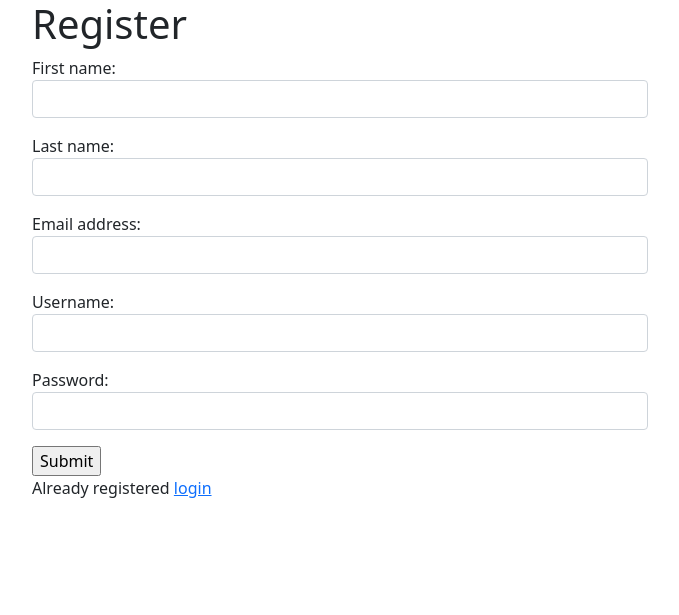
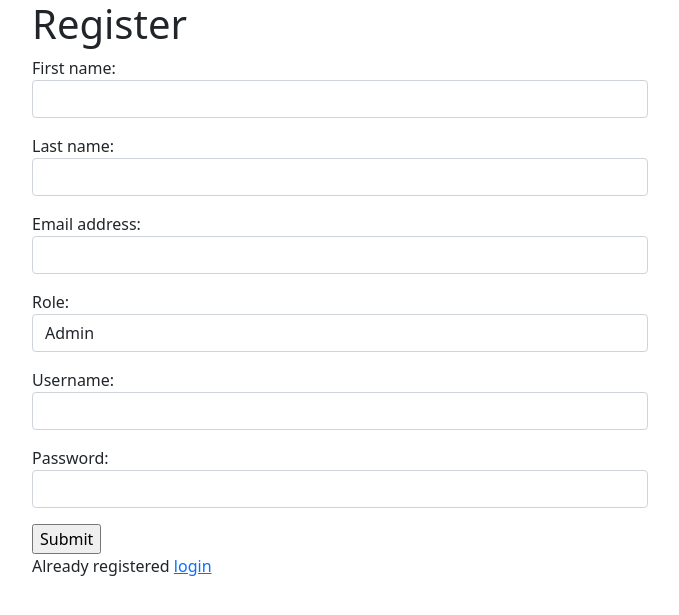
Before and after one commit to davesarkar/Library-Management, a Django app: page /register/ in a window 1280 px wide. Shown: the top 615 px of the page, without its empty margins (300-979 px from the left). Run offline with Django 3.2, Linux system fonts and the light colour scheme.

Commit message:
some final touches

```diff
--- a/library/templates/library/add-book.html
+++ b/library/templates/library/add-book.html
@@ -14,11 +14,11 @@
             {% csrf_token %}
             <div class="mb-3">
                 <label for="name" class="form-label">Name</label>
-                <input type="text" class="form-control" id="name" name="name">
+                <input required type="text" class="form-control" id="name" name="name">
             </div>
             <div class="mb-3">
                 <label for="author" class="form-label">Author</label>
-                <input type="text"
+                <input required type="text"
                        class="form-control"
                        id="author"
                        name="author">
--- a/library/templates/library/admin-home.html
+++ b/library/templates/library/admin-home.html
@@ -8,6 +8,7 @@
                         <center>All Books</center>
                     </h1>
                 </span>
+                <a href="{% url 'logout' %}">Logout</a>
             </div>
         </nav>
         <table class="table">
--- a/library/templates/library/login.html
+++ b/library/templates/library/login.html
@@ -14,16 +14,16 @@
             {% csrf_token %}
             <div class="mb-3">
                 <label for="username" class="form-label">Username</label>
-                <input type="text" class="form-control" id="username" name="username">
+                <input required type="text" class="form-control" id="username" name="username">
             </div>
             <div class="mb-3">
                 <label for="password" class="form-label">Password</label>
-                <input type="text" class="form-control" id="password" name="password">
+                <input required type="text" class="form-control" id="password" name="password">
             </div>
             <button type="submit" class="btn btn-primary">Submit</button>
         </form>
         <p>
-            Register as library admin <a href="{% url 'register' %}">login</a>
+            Don't have an account <a href="{% url 'register' %}">Register</a>
         </p>
     </div>
 
--- a/library/templates/library/register.html
+++ b/library/templates/library/register.html
@@ -11,23 +11,30 @@
             {% endif %}
             <p>
                 <label for="">First name:</label>
-                <input class="form-control" type="text" name ="f_name">
+                <input required class="form-control" type="text" name ="f_name">
             </p>
             <p>
                 <label for="">Last name:</label>
-                <input class="form-control" type="" name="l_name">
+                <input required class="form-control" type="" name="l_name">
             </p>
             <p>
                 <label for="">Email address:</label>
-                <input class="form-control" type="email" name="email">
+                <input required class="form-control" type="email" name="email">
+            </p>
+            <p>
+                <label for="">Role:</label>
+                <select required name="role" class="form-control">
+                    <option value="Admin">Admin</option>
+                    <option value="Student">Student</option>
+                </select>
             </p>
             <p>
                 <label for="">Username:</label>
-                <input class="form-control" type="text" name="username">
+                <input required class="form-control" type="text" name="username">
             </p>
             <p>
                 <label for="">Password:</label>
-                <input class="form-control" type="password" name="password">
+                <input required class="form-control" type="password" name="password">
             </p>
             <input type="submit">
             <p>
--- a/library/templates/library/student-home.html
+++ b/library/templates/library/student-home.html
@@ -42,5 +42,7 @@
                type="button"
                class="btn btn-outline-success">Add Book</a>
         </div> {% endcomment %}
+
+        <a href="{% url 'logout' %}">Logout</a>
     </div>
 {% endblock content %}
--- a/library/views.py
+++ b/library/views.py
@@ -28,35 +28,35 @@ def register(request):
         user.first_name = request.POST['f_name']
         user.last_name = request.POST['l_name']
         user.email = request.POST['email']
-        user.role = 'Admin'
+        user.role = request.POST['role']
         user.save()
         return redirect('admin_home')
     context = {'message':message}
     return render(request, 'library/register.html', context)
 
 def login_view(request):
-    if request.POST:
-        username = request.POST['username']
-        password = request.POST['password']
+    if not request.POST:
+        return render(request, 'library/login.html')
+    username = request.POST['username']
+    password = request.POST['password']
 
-        user = authenticate(username=username, password=password)
+    user = authenticate(username=username, password=password)
 
-        if user:
-            login(request, user)
-            if request.user.role != 'Admin':
-                return redirect('student-home')
-            return redirect('admin_home')
-        else:
-            return HttpResponse('Invalid Credentials')
-    return render(request, 'library/login.html')
+    if not user:
+        return HttpResponse('Invalid Credentials')
+    login(request, user)
+    if request.user.role == 'Student':
+        return redirect('student-home')
+    return redirect('admin_home')
 
+@login_required(login_url='login')
 def logout_view(request):
     logout(request)
     return HttpResponse('Logged out Successfully!')
 
 @login_required(login_url='login')
 def home(request):
-    if request.user.role != 'Admin':
+    if request.user.role == 'Student':
         return HttpResponse('You are not allowed here !')
     books = Book.objects.all()
     context = {'books':books}
@@ -64,7 +64,7 @@ def home(request):
 
 @login_required(login_url='login')
 def addBook(request):
-    if request.user.role != 'Admin':
+    if request.user.role == 'Student':
         return HttpResponse('You are not allowed here !')
     if request.POST:
         name = request.POST['name']
@@ -80,7 +80,7 @@ def addBook(request):
 
 @login_required(login_url='login')
 def editBook(request, id):
-    if request.user.role != 'Admin':
+    if request.user.role == 'Student':
         return HttpResponse('You are not allowed here !')
     book = Book.objects.get(id=id)
     if request.POST:
@@ -95,7 +95,7 @@ def editBook(request, id):
 
 @login_required(login_url='login')
 def deleteBook(request, id):
-    if request.user.role != 'Admin':
+    if request.user.role == 'Student':
         return HttpResponse('You are not allowed here !')
     book = Book.objects.get(id=id)
     book.delete()
```
